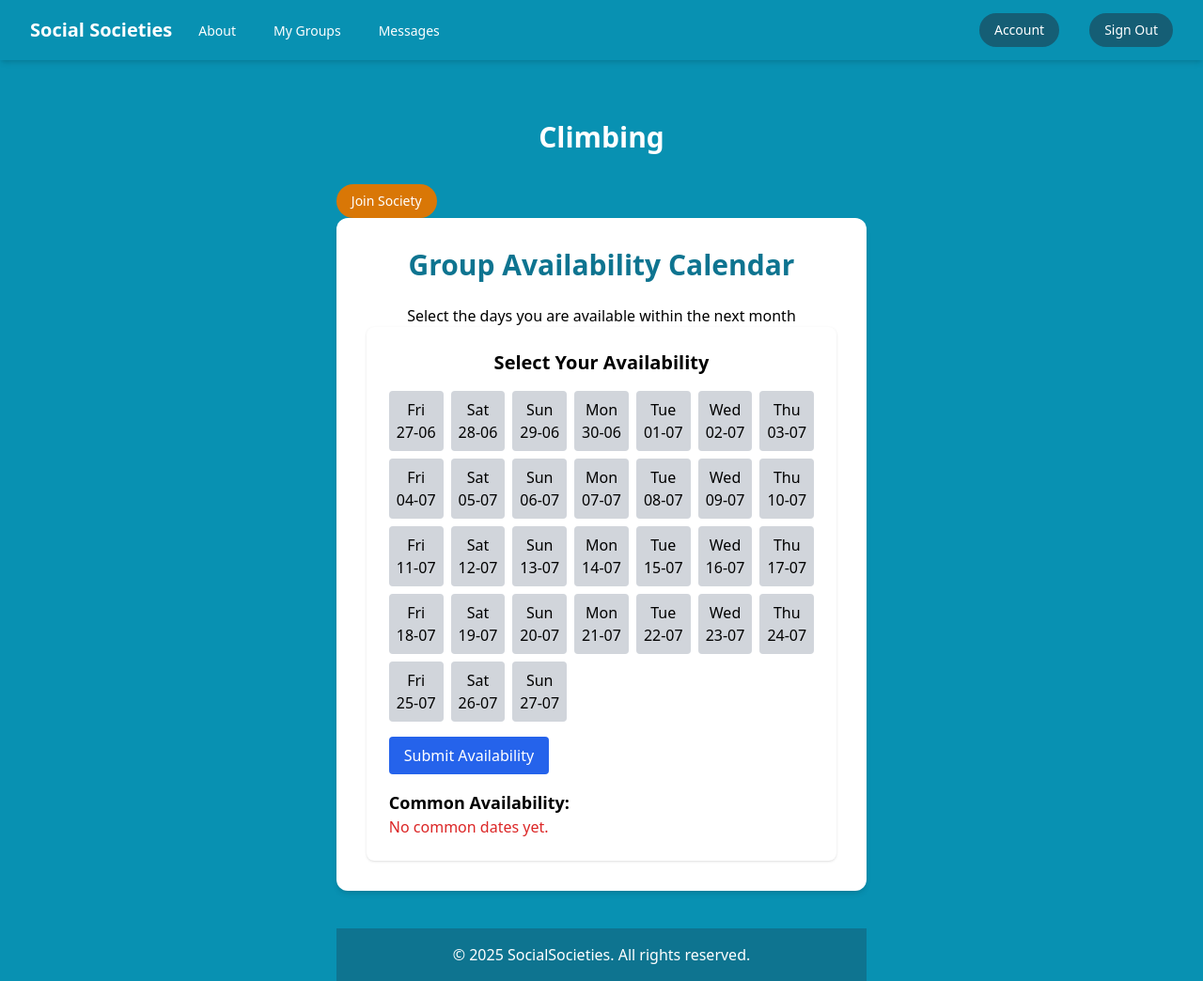
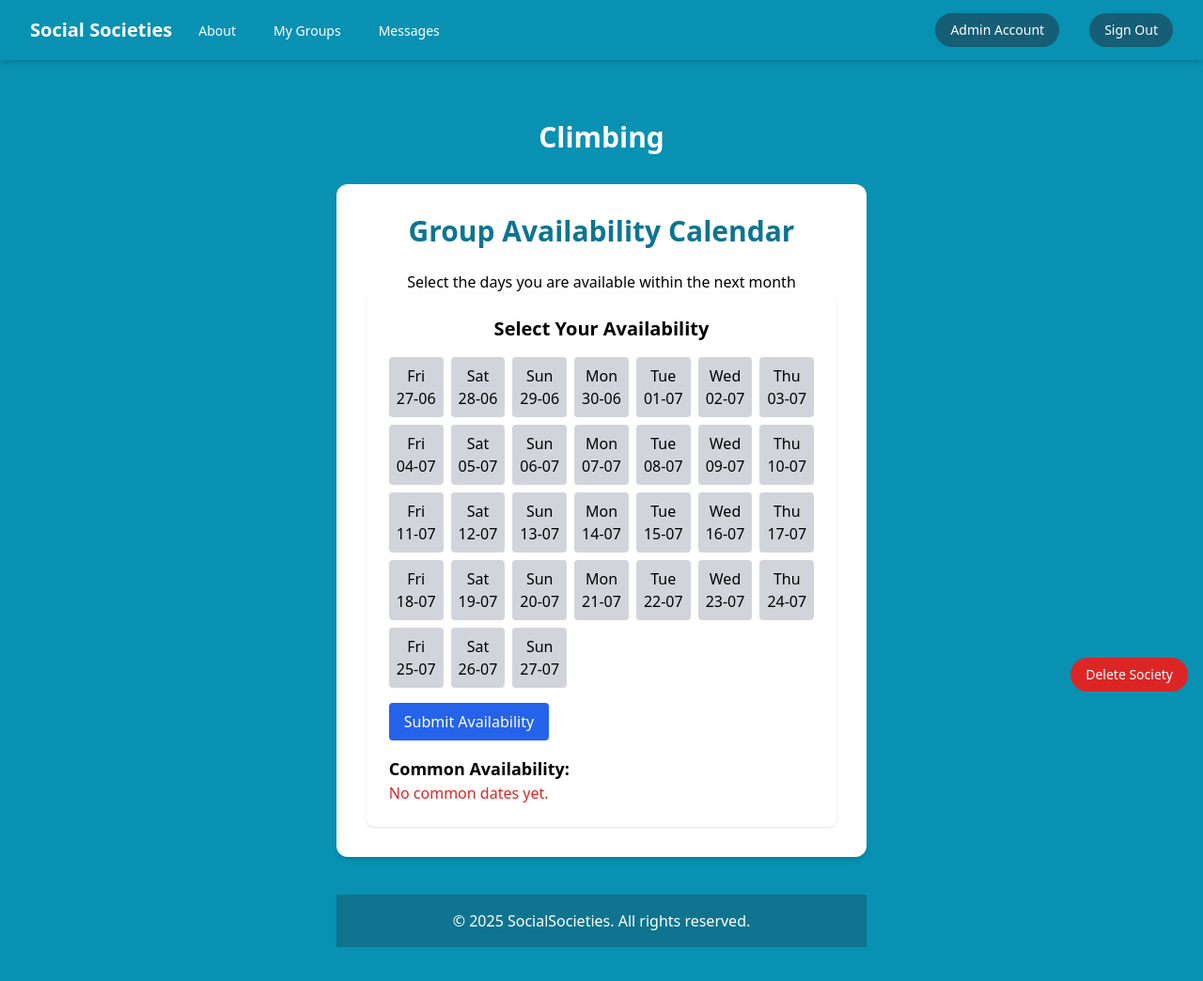
Before and after one commit to laurenrtraining/flask_app, a Flask app: page /group/1 in a window 1280 px wide. Shown: the whole page at 94% size. After the commit the page ends 1008 px from the top, so only its background shows below. Run offline with Flask 3, Linux system fonts and the light colour scheme; a user stored in the database is signed in; some libraries are stand-ins or nearby versions.

Commit message:
Admins can delete all groups and can't join groups

```diff
--- a/src/app.py
+++ b/src/app.py
@@ -117,11 +117,13 @@ def delete_account(staff_id):
 
 @app.route('/about')
 def about():
-    return render_template('about.html')
+    staff_username = session.get('staff_username')
+    return render_template('about.html', staff_username=staff_username)
 
 @app.route('/my_groups')
 def my_groups():
     user_id = session.get('user_id')
+    staff_username = session.get('staff_username')
     if not user_id:
         return render_template('my_groups.html', user_id=None, groups=[])
 
@@ -133,7 +135,7 @@ def my_groups():
     user_societies = Societies.query.filter(Societies.society_id.in_(society_ids)).all()
     # groups all the society ids together to be called
 
-    return render_template('my_groups.html', user_id=user_id, groups=user_societies)
+    return render_template('my_groups.html', user_id=user_id, staff_username=staff_username, groups=user_societies)
 
 
 
@@ -177,8 +179,10 @@ def submit_group():
 def group_detail(group_id):
     group = Societies.query.get_or_404(group_id)
     user_id = session.get('user_id')
-
+    staff_username = session.get('staff_username')
+    is_admin = (staff_username == 'admin')
     is_creator = (user_id == group.created_by) if user_id else False
+    can_delete = (is_creator or is_admin)
     # checks if the society was created by the user currently logged in
 
     today = date.today()
@@ -232,6 +236,9 @@ def group_detail(group_id):
         group=group,
         is_member=is_member,
         is_creator=is_creator,
+        is_admin=is_admin,
+        staff_username=staff_username,
+        can_delete=can_delete,
         date_list=date_list,
         common_dates=common_dates,
         error=error
@@ -244,8 +251,12 @@ def group_detail(group_id):
 def delete_group(group_id):
     group = Societies.query.get_or_404(group_id)
     user_id = session.get('user_id')
+    staff_username = session.get('staff_username')
+    is_admin = (staff_username == 'admin')
+    is_creator = (user_id == group.created_by) if user_id else False
+    can_delete = (is_creator or is_admin)
 
-    if user_id != group.created_by:
+    if not can_delete:
         abort(403)  # Forbidden
 
     membership = Staff_Societies.query.filter_by(society_id=group_id).first()
--- a/src/templates/society_template/group_detail.html
+++ b/src/templates/society_template/group_detail.html
@@ -5,15 +5,23 @@
     <h1 class="text-3xl font-bold text-center text-white">{{group.name}}</h1>
   </div>
 
+  {% if user_id %}
+  <!-- If user is not signed in, do not render the Join/Leave society button -->
+
+  <!-- If user is not the creator of the page not are they admins -->
   {% if not is_creator %}
+
   <!-- Join/Leave Society button -->
   {% if is_member %}
+  <!-- If already a member, they can leave -->
+  <div class="fixed bottom-16 right-4">
     <button
       onclick="openLeaveModal()"
       class="bg-amber-600 text-white px-4 py-2 rounded-full text-sm hover:bg-amber-700"
     >
       Leave Society
     </button>
+  </div>
 
   <!-- Confirmation of leave society pop up -->
   <div
@@ -47,12 +55,15 @@
     </div>
   </div>
   {% else %}
+  <!-- If not already a member, they can join -->
+  <div class="fixed bottom-16 right-4">
     <button
       onclick="openJoinModal()"
       class="bg-amber-600 text-white px-4 py-2 rounded-full text-sm hover:bg-amber-700"
     >
       Join Society
     </button>
+  </div>
 
   <!-- Confirmation of join society popup -->
   <div
@@ -85,7 +96,7 @@
       </form>
     </div>
   </div>
-  {% endif %} {% endif %}
+  {% endif %} {% endif %} {% endif %}
 
   <body class="min-h-screen py-10 px-4">
     <div class="max-w-3xl mx-auto bg-white shadow-md rounded-xl p-8">
@@ -141,8 +152,9 @@
       </div>
     </div>
 
-    {% if is_creator %}
+  {% if can_delete %}
   <!-- Delete Society button -->
+  <div class="fixed bottom-16 right-4">
     <button
       onclick="openModal()"
       class="bg-red-600 text-white px-4 py-2 rounded-full text-sm hover:bg-red-700"
@@ -155,13 +167,11 @@
     id="confirmModal"
     class="fixed inset-0 bg-black bg-opacity-50 flex items-center justify-center hidden z-50"
   >
-      <div
-        class="bg-white rounded-xl shadow-xl p-6 w-full max-w-md text-center"
-      >
+    <div class="bg-white rounded-xl shadow-xl p-6 w-full max-w-md text-center">
       <h2 class="text-xl font-bold mb-4">Are you sure?</h2>
       <p class="mb-6">
-          This will permanently delete the society and automatically remove
-          other members.
+        This will permanently delete the society and automatically remove other
+        members.
       </p>
       <form
         method="POST"
@@ -171,7 +181,7 @@
           type="submit"
           class="bg-red-600 text-white px-4 py-2 rounded hover:bg-red-700 mr-2"
         >
-            Confirm Leave
+          Confirm Deletion
         </button>
         <button
           type="button"
```
Also changed, not shown: src/templates/my_account.html (+7 -0 lines), src/templates/my_groups.html (+7 -0 lines). Lines whose indentation alone changed are shown as unchanged.
